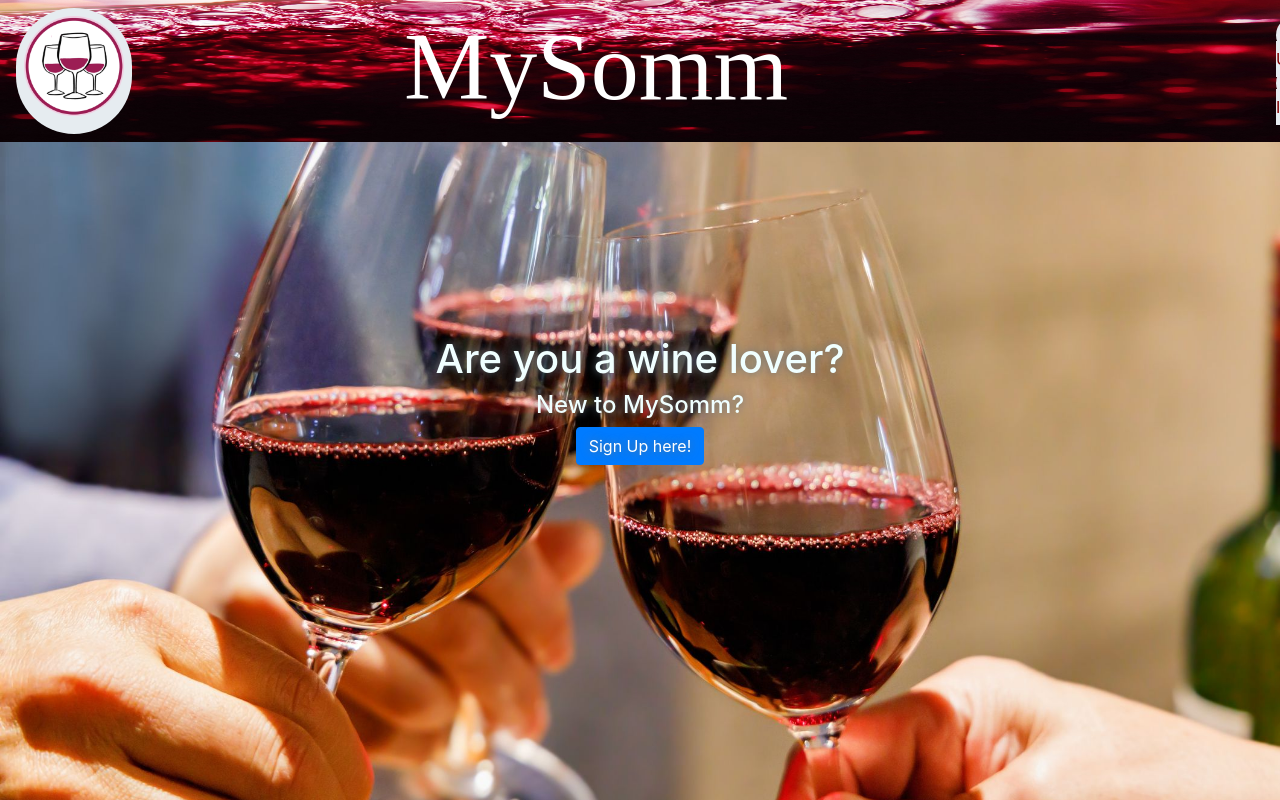
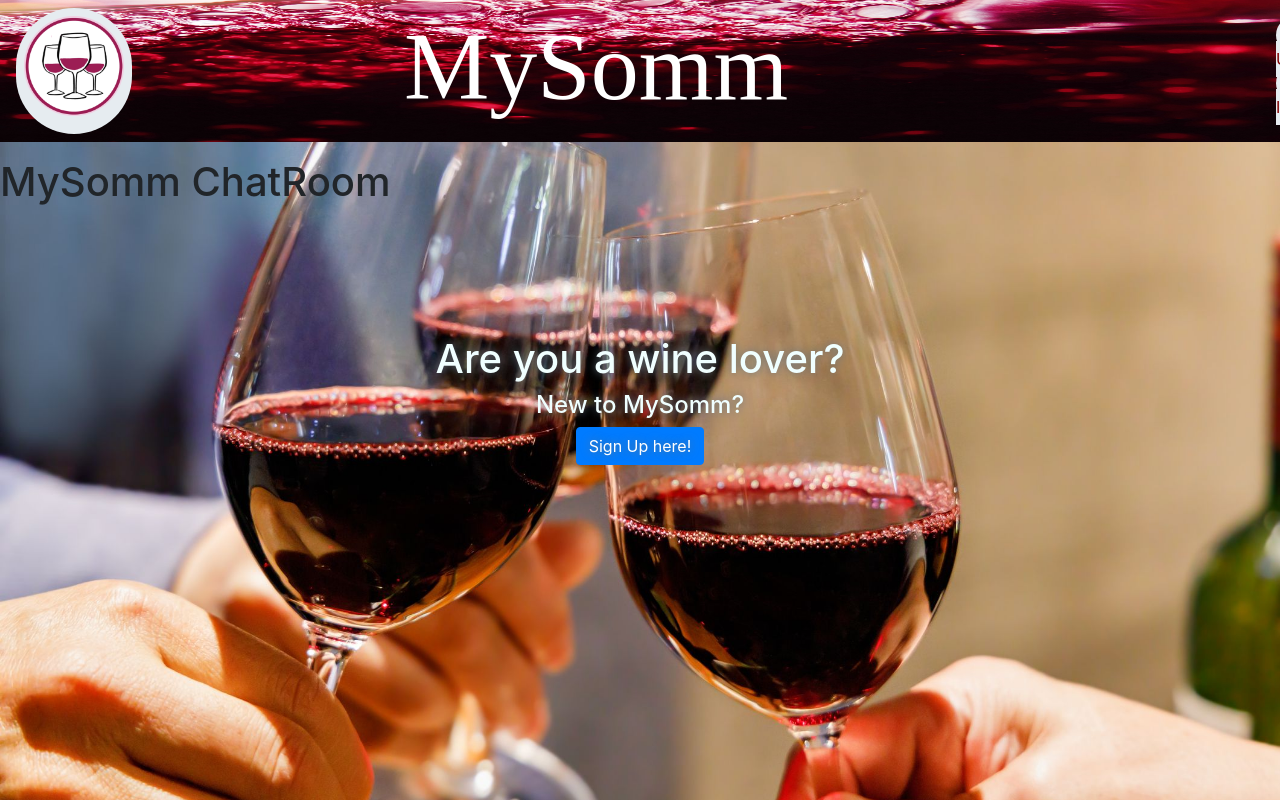
Before and after one commit to Djcarrillo6/MySomm_v1, a React (Create React App) app in the folder mysomm-client/: page / in a window 1280 px wide. Shown: the top 800 px of the page. Built offline with nearby package versions, Linux system fonts and the light colour scheme.

Commit message:
ChatRoom

```diff
--- /dev/null
+++ b/mysomm-client/src/components/ChatRoom.js
@@ -0,0 +1,14 @@
+import React from 'react';
+import { Router } from '@reach/router';
+
+const ChatRoom = (props) => {
+    return (
+        <div>
+            <h1 >
+                MySomm ChatRoom
+            </h1>
+        </div>
+    )
+};
+
+export default ChatRoom;
--- a/mysomm-client/src/containers/App.js
+++ b/mysomm-client/src/containers/App.js
@@ -4,6 +4,7 @@ import { configureStore } from "../store";
 import { BrowserRouter as Router } from "react-router-dom";
 import Navbar from './Navbar';
 import Main from "./Main";
+import ChatRoom from '../components/ChatRoom';
 import { setAuthorizationToken, setCurrentUser } from "../store/actions/auth";
 import jwtDecode from "jwt-decode";
 
@@ -27,6 +28,7 @@ const App = () => (
       <div className="onboarding" >
         <Navbar />
         <Main />
+        <ChatRoom path="/mysomm-chat" />
       </div>
     </Router>
   </Provider>
--- a/mysomm-client/src/containers/Navbar.js
+++ b/mysomm-client/src/containers/Navbar.js
@@ -42,6 +42,13 @@ class Navbar extends Component {
                             </li>
                             <li>
                                 <Link
+                                    to="/mysomm-chat"
+                                >
+                                    Somm Chat
+                                </Link>
+                            </li>
+                            <li>
+                                <Link
                                     to={`/users/${this.props.currentUser.user.id}/messages/new`}
                                 >
                                     New Message
--- a/mysomm-client/src/index.css
+++ b/mysomm-client/src/index.css
@@ -83,7 +83,7 @@ ul.nav.navbar-nav li {
   animation-duration: 2s;
 }
 
-/* Custom Animation Functions */
+/* Custom Animation Functions on landing page */
 
 @keyframes moveInLeft {
   0% {
```
